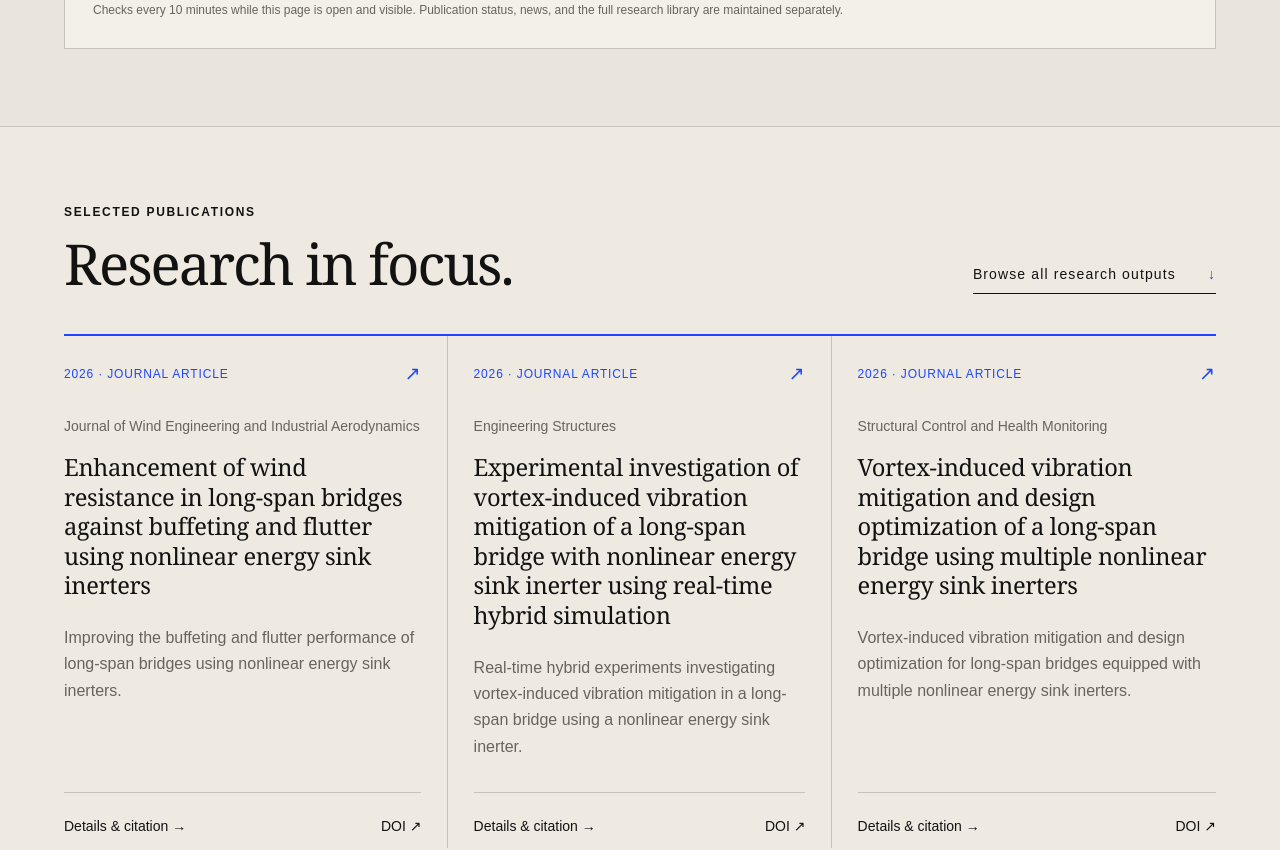
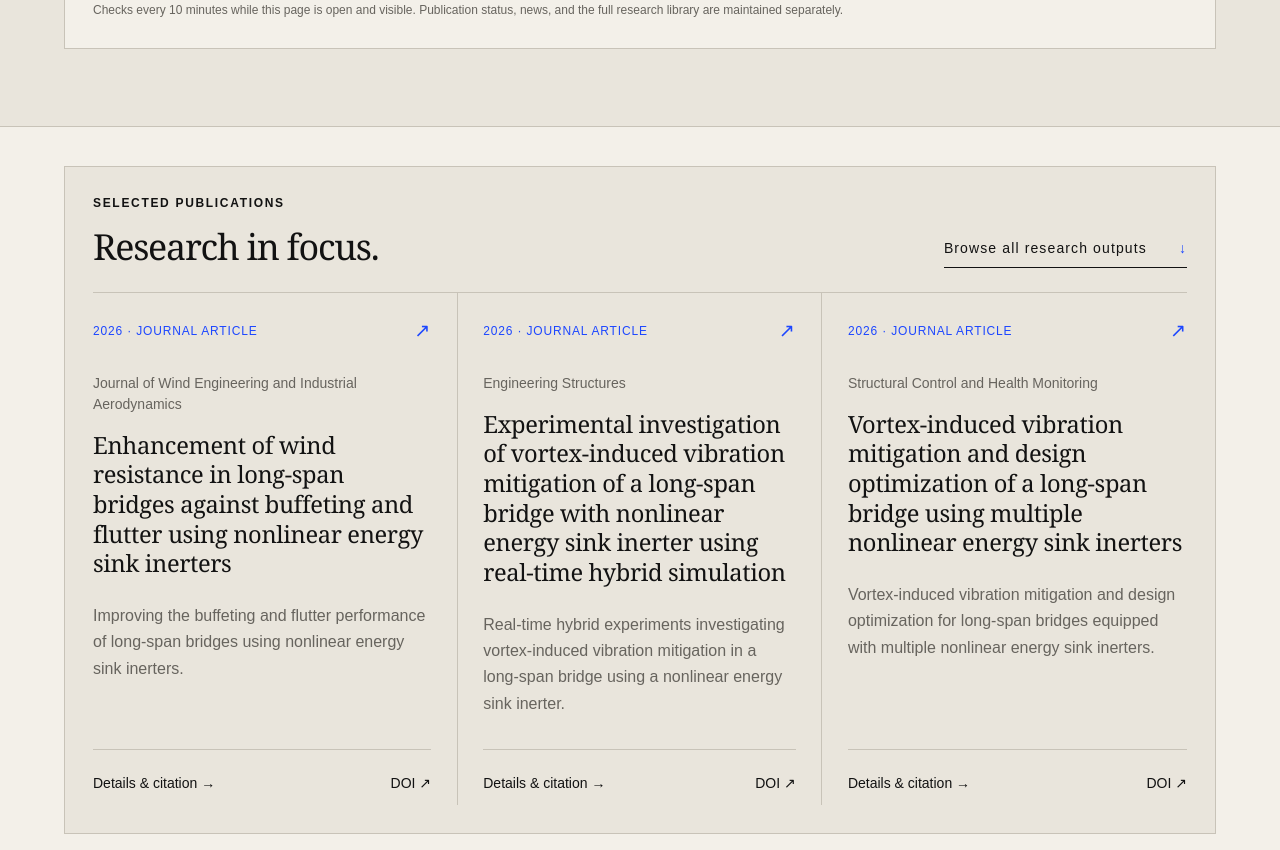
Before and after one commit to xieruihong/my-academic-site, a React (Vite) app: page / in a window 1280 px wide. Shown: the part 2780-3630 px from the top of the page. Built offline with nearby package versions, Linux system fonts and the light colour scheme; no server answers.

Commit message:
Align featured research with adjacent content panels

```diff
--- a/src/PublicationLibrary.tsx
+++ b/src/PublicationLibrary.tsx
@@ -14,6 +14,7 @@ export function AuthorNames({ authors }: { authors: string }) {
 export function SelectedPublications() {
   return (
     <section id="selected" className="section selected-section">
+      <div className="selected-panel">
         <div className="section-heading split-heading">
           <div><p className="eyebrow">SELECTED PUBLICATIONS</p><h2>Research in focus.</h2></div>
           <a className="text-link" href="#publications">Browse all research outputs <span aria-hidden="true">↓</span></a>
@@ -28,6 +29,7 @@ export function SelectedPublications() {
               <div className="selected-bottom"><a href={`#paper-${paper.id}`}>Details & citation <span aria-hidden="true">→</span></a><a href={`https://doi.org/${paper.doi}`} target="_blank" rel="noreferrer" aria-label={`Open DOI for ${paper.title}`}>DOI ↗</a></div>
             </article>
           ))}
+        </div>
       </div>
     </section>
   );
--- a/src/refinements.css
+++ b/src/refinements.css
@@ -39,8 +39,11 @@ a, button, input, select, textarea, summary { -webkit-tap-highlight-color: color
 .split-heading > p { font-size: 1rem; line-height: 1.7; }
 .text-link { font-size: .875rem; line-height: 1.6; }
 .split-heading > .text-link { justify-self: end; align-self: end; }
-.selected-section { background: color-mix(in srgb, var(--card) 55%, var(--paper)); }
-.selected-grid { display: grid; grid-template-columns: repeat(3, minmax(0, 1fr)); border-top: 2px solid var(--blue); }
+.selected-section { padding-block: clamp(1.5rem, 3vw, 3rem); border-bottom: 0; }
+.selected-panel { min-width: 0; padding: 1.75rem; background: var(--card); border: 1px solid var(--line); }
+.selected-panel .section-heading { margin-bottom: 1.5rem; }
+.selected-panel .section-heading h2 { font-size: clamp(1.6rem, 2.8vw, 2.5rem); line-height: 1.2; }
+.selected-grid { display: grid; grid-template-columns: repeat(3, minmax(0, 1fr)); border-top: 1px solid var(--line); }
 .selected-paper { display: flex; flex-direction: column; min-width: 0; padding: 1.5rem 1.6rem 0; border-right: 1px solid var(--line); }
 .selected-paper:first-child { padding-left: 0; }
 .selected-paper:last-child { padding-right: 0; border-right: 0; }
@@ -210,6 +213,7 @@ a, button, input, select, textarea, summary { -webkit-tap-highlight-color: color
   .section-heading { margin-bottom: 1.75rem; }
   .split-heading { grid-template-columns: 1fr; gap: 1.2rem; }
   .split-heading > .text-link { justify-self: start; }
+  .selected-panel { padding: 1.25rem; }
   .selected-paper, .selected-paper:first-child, .selected-paper:last-child { grid-template-columns: 1fr; gap: .8rem; }
   .selected-contribution { margin-top: .25rem; }
   .focus-grid { grid-template-columns: 1fr; }
```
Also changed, not shown: 1 other file (tests, documents, lock files or other folders). Lines whose indentation alone changed are shown as unchanged.
